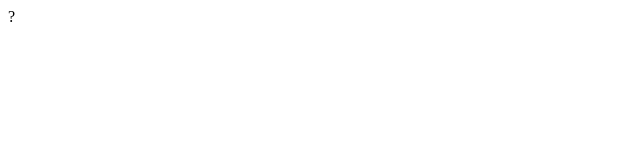
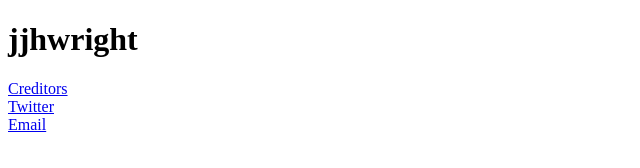
Before and after one commit to jjhwright/jjhwright.github.io, a plain HTML site: page index.html in a window 1280 px wide. Shown: the whole page, without its empty margins (0-640 px from the left). Drawn offline with Linux system fonts and the light colour scheme.

Commit message:
Update index.html

```diff
--- a/index.html
+++ b/index.html
@@ -1,2 +1,16 @@
+<!DOCTYPE html>
+<html>
+<head>
+  <title>jjhwright</title>
+</head>
+<body>
 
-?
+<h1>jjhwright</h1>
+<p class="pee">
+<a href="#">Creditors</a><br />
+<a href="https://twitter.com/jjhwright">Twitter</a><br />
+<a href="email.html">Email</a><br />
+</p>
+
+</body>
+</html>
```
